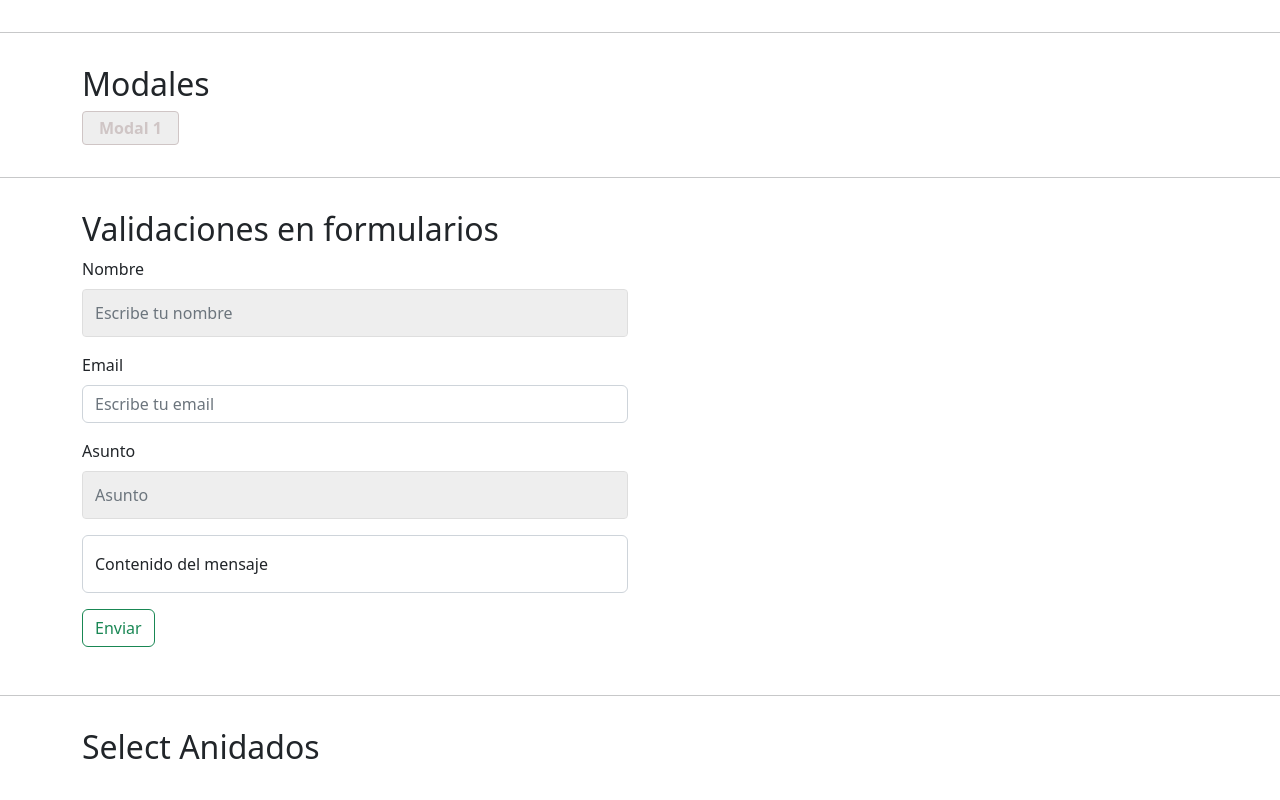
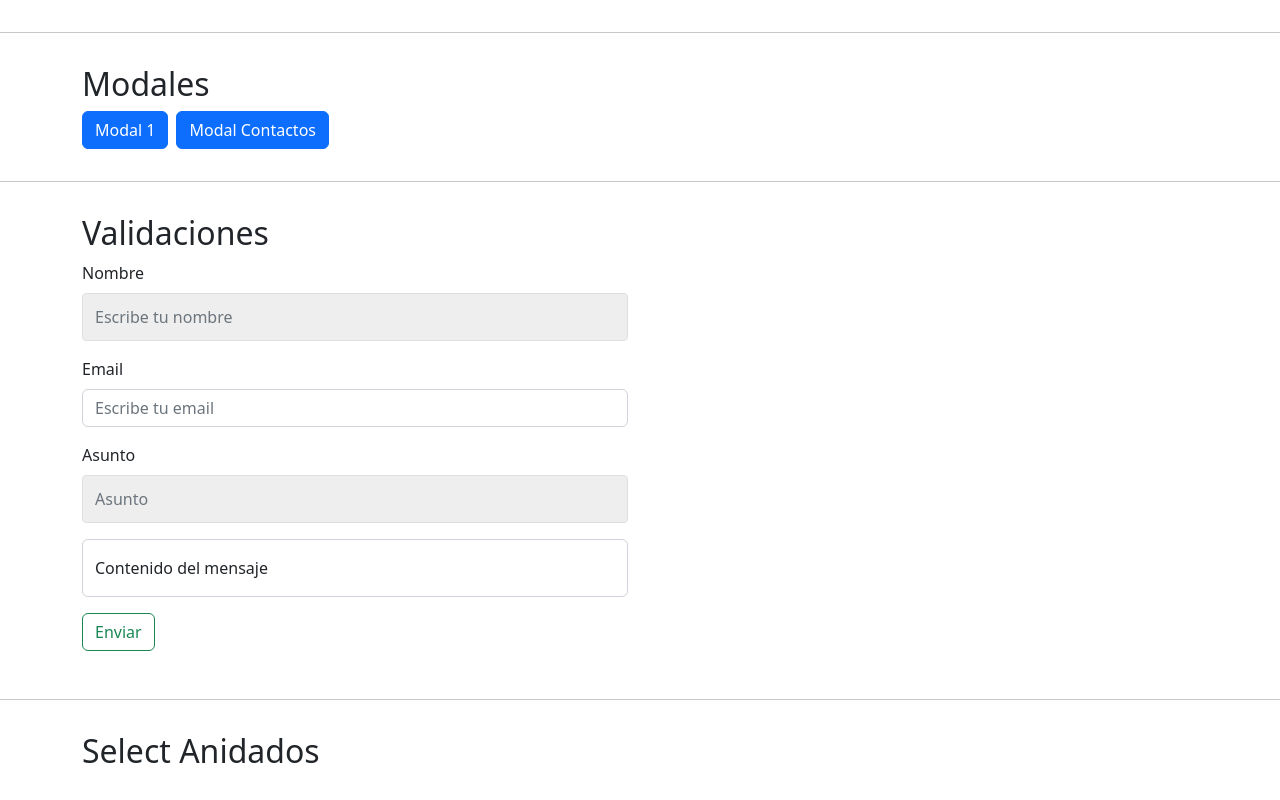
Before and after one commit to danielInteriano/crud-no-api-react, a React (Create React App) app: page / in a window 1280 px wide. Shown: the top 800 px of the page. Built offline with nearby package versions, Linux system fonts and the light colour scheme; no server answers.

Commit message:
Final ejercicio modales

```diff
--- a/src/components/ContactForm.js
+++ b/src/components/ContactForm.js
@@ -49,7 +49,7 @@ const ContactForm = () => {
 	);
 	return (
 		<Container>
-			<h2>Validaciones en formularios</h2>
+			<h2>Validaciones</h2>
 			<Row lg="2">
 				<Form onSubmit={handleSubmit}>
 					<Form.Group className="mb-3" controlId="name">
--- a/src/components/Modal.css
+++ b/src/components/Modal.css
@@ -14,8 +14,8 @@
 .modal-container {
 	position: relative;
 	padding: 1rem;
-	min-width: 320px;
-	max-width: 480px;
+	min-width: 450px;
+	max-width: 500px;
 	min-height: 200px;
 	max-height: 600px;
 	overflow-y: auto;
--- a/src/components/Modal.js
+++ b/src/components/Modal.js
@@ -1,12 +1,15 @@
+import { Button } from 'react-bootstrap';
 import './Modal.css';
 
 const Modal = ({ children, isOpen, closeModal }) => {
+	const handleModalContainerClick = (e) => e.stopPropagation();
+
 	return (
-		<article className={`modal ${isOpen && 'is-modal'}`} onClick={closeModal}>
-			<div className="modal-container">
-				<button className="modal-close" variant="dark" onClick={closeModal}>
-					Cerrar
-				</button>
+		<article className={`modal ${isOpen && 'is-open'}`} onClick={closeModal}>
+			<div className="modal-container" onClick={handleModalContainerClick}>
+				<Button className="modal-close" variant="danger" onClick={closeModal}>
+					X
+				</Button>
 				{children}
 			</div>
 		</article>
--- a/src/components/Modals.js
+++ b/src/components/Modals.js
@@ -1,16 +1,18 @@
-import { Container } from 'react-bootstrap';
+import { Button, Container } from 'react-bootstrap';
 import { useModal } from '../hooks/useModal';
+import ContactForm from './ContactForm';
 import Modal from './Modal';
 
 const Modals = () => {
 	const [isOpenModal1, openModal1, closeModal1] = useModal(false);
+	const [isOpenModalContact, openModalContact, closeModalContact] = useModal(false);
 
 	return (
 		<Container>
 			<h2>Modales</h2>
-			<button variant="primary" onClick={openModal1}>
+			<Button variant="primary" onClick={openModal1}>
 				Modal 1
-			</button>
+			</Button>
 			<Modal isOpen={isOpenModal1} closeModal={closeModal1}>
 				<h3>Modal 1</h3>
 				<p>
@@ -19,6 +21,13 @@ const Modals = () => {
 				</p>
 				<img src="https://placeimg.com/400/400/animals" alt="animals" />
 			</Modal>
+
+			<Button variant="primary" onClick={openModalContact}>
+				Modal Contactos
+			</Button>
+			<Modal isOpen={isOpenModalContact} closeModal={closeModalContact}>
+				<ContactForm />
+			</Modal>
 		</Container>
 	);
 };
```
